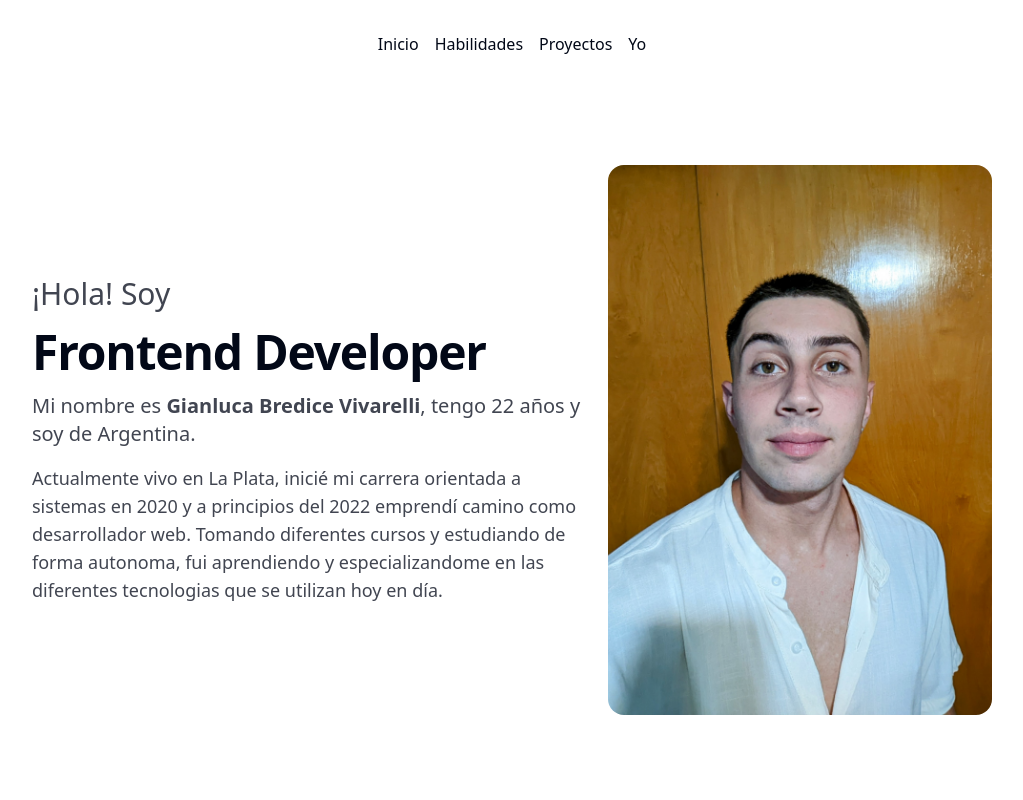
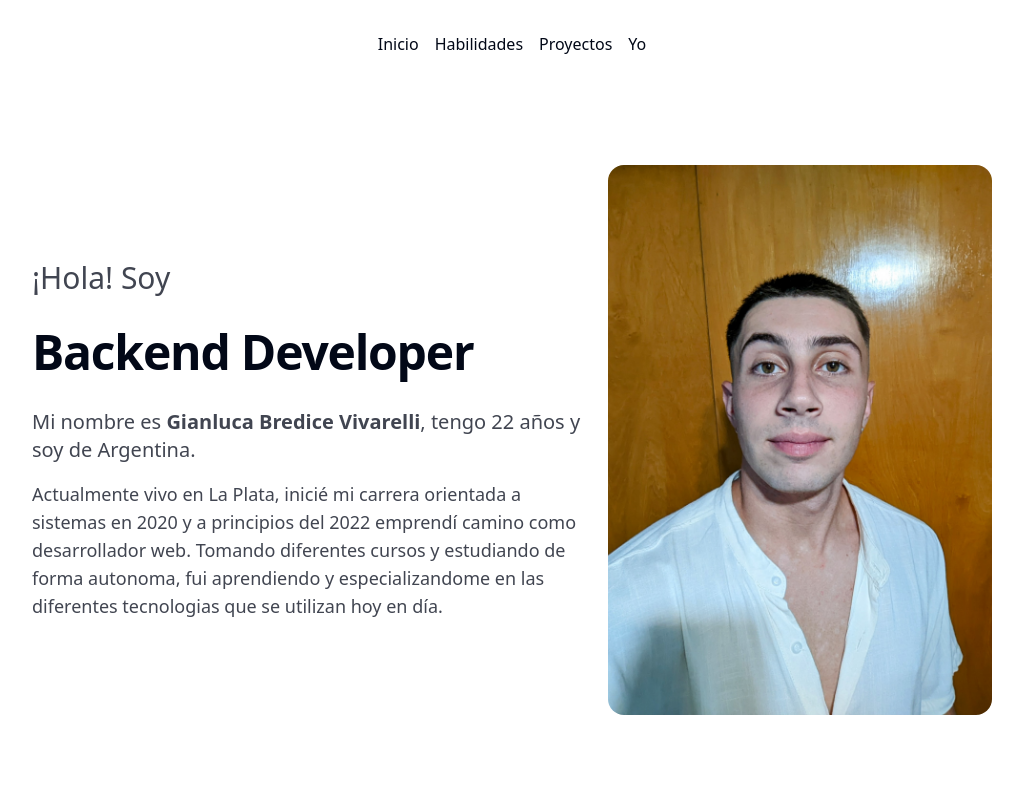
Before and after one commit to bredigian/portfolio-2024, a React (Vite) app: page / in a window 1280 px wide. Shown: the top 800 px of the page, without its empty margins (128-1151 px from the left). Built offline with nearby package versions, Linux system fonts and the light colour scheme.

Commit message:
feature: add title slider to home section

```diff
--- a/package.json
+++ b/package.json
@@ -18,6 +18,7 @@
     "@radix-ui/react-tooltip": "^1.0.7",
     "class-variance-authority": "^0.7.0",
     "clsx": "^2.1.1",
+    "embla-carousel-autoplay": "^8.1.3",
     "embla-carousel-react": "^8.1.3",
     "lucide-react": "^0.379.0",
     "next-themes": "^0.3.0",
--- a/src/components/carousel.tsx
+++ b/src/components/carousel.tsx
@@ -6,6 +6,7 @@ type Props = {
   gallery: TGalleryImage[];
   active: boolean;
 };
+
 export const ProjectGallery = ({ gallery, active }: Props) => {
   const [emblaRef] = useEmblaCarousel({ loop: false });
 
--- a/src/components/contact-form.tsx
+++ b/src/components/contact-form.tsx
@@ -75,7 +75,7 @@ export default function ContactForm() {
                 message: 'El mensaje debe contener al menos 25 caracteres.',
               },
             })}
-            className='w-full lg:text-base'
+            className='w-full resize-none lg:text-base'
             placeholder='Mensaje'
           />
           {errors?.message && (
--- /dev/null
+++ b/src/components/title-slider.tsx
@@ -0,0 +1,30 @@
+import Autoplay from 'embla-carousel-autoplay';
+import { TITLES } from '@/const/titles';
+import { Title } from '@/components/ui/title';
+import useEmblaCarousel from 'embla-carousel-react';
+
+export default function TitleSlider() {
+  const [emblaRef] = useEmblaCarousel(
+    { axis: 'y', align: 'start', loop: false },
+    [Autoplay({ loop: false })],
+  );
+
+  return (
+    <div className='embla'>
+      <div className='embla__viewport overflow-hidden' ref={emblaRef}>
+        <div className='embla__container flex h-28 cursor-grab flex-col active:cursor-grabbing sm:h-20 md:h-28 lg:h-20'>
+          {TITLES.map((title) => (
+            <div
+              key={title + '_key'}
+              className='embla__slide min-h-0 shrink-0 grow basis-full pt-4'
+            >
+              <Title className='w-min select-none sm:w-fit md:w-min lg:w-fit'>
+                {title}
+              </Title>
+            </div>
+          ))}
+        </div>
+      </div>
+    </div>
+  );
+}
--- /dev/null
+++ b/src/const/titles.ts
@@ -0,0 +1,5 @@
+export const TITLES: string[] = [
+  'Frontend Developer',
+  'Backend Developer',
+  'Fullstack Developer',
+];
--- a/src/sections/home.tsx
+++ b/src/sections/home.tsx
@@ -1,6 +1,6 @@
 import { useEffect, useState } from 'react';
 
-import { Title } from '@/components/ui/title';
+import TitleSlider from '@/components/title-slider';
 import me1 from '@/assets/me-1.jpg';
 
 export default function Home() {
@@ -21,7 +21,7 @@ export default function Home() {
     >
       <div className='flex flex-col items-center gap-4 text-center md:items-start md:text-start'>
         <span className='text-2xl opacity-75 lg:text-3xl'>¡Hola! Soy</span>
-        <Title>Frontend Developer</Title>
+        <TitleSlider />
         <span className='text-lg opacity-75 lg:text-xl'>
           Mi nombre es <b>Gianluca Bredice Vivarelli</b>, tengo 22 años y soy de
           Argentina.
```
Also changed, not shown: 1 other file (tests, documents, lock files or other folders).
